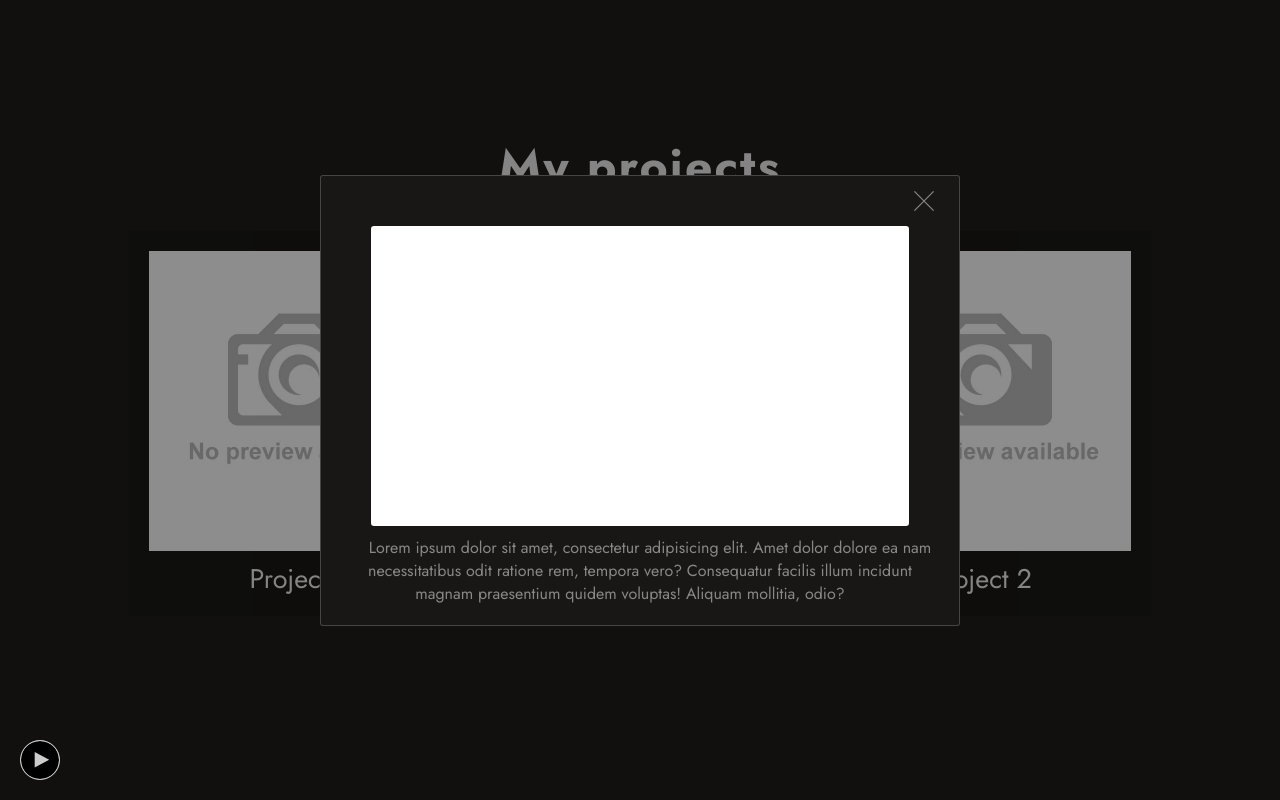
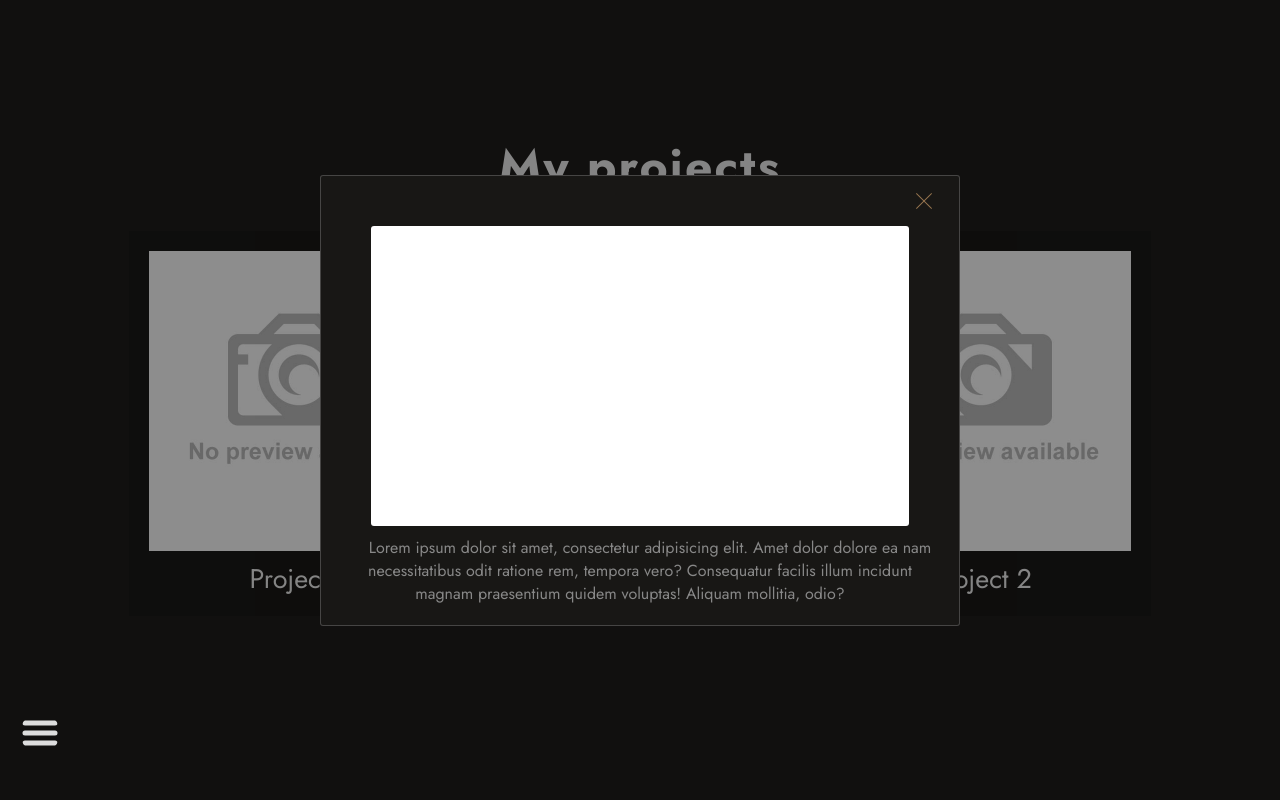
Before and after one commit to dotSality/portfolio, a React (Create React App) app: page / in a window 1280 px wide. Both pictures are taken after a click on the element 298 px from the left and 2577 px from the top of the page. Shown: the part 2177-2977 px from the top of the page. Built offline with nearby package versions, Linux system fonts and the light colour scheme.

Commit message:
fixed menu: changed icon to burger svg, added x-mark closing svg, fixed styles

```diff
--- a/src/Links/Links.module.scss
+++ b/src/Links/Links.module.scss
@@ -7,7 +7,7 @@
   flex-direction: column;
   align-items: center;
   width: 80px;
-  height: 280px;
+  height: 320px;
   bottom: 80px;
   z-index: 3;
 
@@ -24,28 +24,66 @@
     }
   }
 
-  .arrow {
-    border: 1px solid $inputTextColor;
+  .mark {
+    margin: 0 10px 0 0;
+    align-self: flex-end;
     position: relative;
-    margin-top: 20px;
-    width: 40px;
-    height: 40px;
-    border-radius: 50%;
-    background-color: $inputTextColor;
+    width: 13px;
+    height: 13px;
     background-repeat: no-repeat;
     background-size: contain;
     cursor: pointer;
     z-index: 5;
-    transform: rotateZ(90deg);
-    transition: 0.5s;
 
     &:hover {
-      border-color: $customInputOutlineActive;
-      background-color: $customInputOutlineActive;
+      margin: 2px 12px 2px 2px;
+      width: 9px;
+      height: 9px;
+
+      &:active {
+        margin: 23px 13px 3px 3px;
+        width: 8px;
+        height: 8px;
+      }
+    }
+  }
+
+  .burgerContainer {
+    position: relative;
+    right: 0;
+    transition: all 0.5s ease;
+    opacity: 1;
+
+    &.activeBurgerContainer {
+      right: 150%;
+      opacity: 0;
     }
 
-    &.arrowActive {
-      transform: rotateZ(-90deg);
+    .burger {
+      position: relative;
+      margin: 20px 0 0 0;
+      right: 0;
+      width: 40px;
+      height: 40px;
+      border-radius: 50%;
+      background-repeat: no-repeat;
+      background-size: contain;
+      cursor: pointer;
+      z-index: 5;
+
+      &:hover {
+        margin: 22px 2px 2px 2px;
+        width: 36px;
+        height: 36px;
+
+        &:active {
+          margin: 23px 3px 3px 3px;
+          width: 34px;
+          height: 34px;
+        }
+      }
     }
   }
+
+
 }
--- a/src/Links/Links.tsx
+++ b/src/Links/Links.tsx
@@ -5,21 +5,26 @@ import vk from '../assets/image/vk.svg';
 import telegram from '../assets/image/telegram.svg';
 import instagram from '../assets/image/instagram.svg';
 import linkedIn from '../assets/image/linkedin.svg';
-import arrow from '../assets/image/arrow.svg';
+import burger from '../assets/image/burger.svg';
+import x from '../assets/image/x-mark.svg';
 import {Link} from './Link/Link';
 
 export const Links = () => {
 
     const [active, setActive] = useState<boolean>(false)
 
-    const toggleActive = () => setActive(!active)
+    const onActiveHandler = () => setActive(true)
+    const offActiveHandler = () => setActive(false)
 
     const linksContainerClassName = `${s.linksContainer} ${active ? s.linksActive : ''}`
-    const burgerClassName = `${s.arrow} ${active ? s.arrowActive : ''}`
+    const burgerClassName = `${s.burgerContainer} ${active ? s.activeBurgerContainer : ''}`
 
     return (
         <div className={s.mainContainer}>
             <div className={`${s_c.contentContainer} ${linksContainerClassName}`}>
+                <div onClick={offActiveHandler}
+                    style={{backgroundImage: `url(${x})`}} className={s.mark}>
+                </div>
                 <Link backgroundImage={vk}
                     href={'https://vk.com/salityy'}/>
                 <Link backgroundImage={telegram}
@@ -29,9 +34,9 @@ export const Links = () => {
                 <Link backgroundImage={linkedIn}
                     href={'https://www.linkedin.com/in/maxim-ostapkevich-37073822b/'}/>
             </div>
-            <div className={s.burgerContainer}>
-                <div onClick={toggleActive}
-                    style={{backgroundImage: `url(${arrow})`}} className={burgerClassName}>
+            <div className={burgerClassName}>
+                <div onClick={onActiveHandler}
+                    style={{backgroundImage: `url(${burger})`}} className={s.burger}>
                 </div>
             </div>
         </div>
--- a/src/Nav/Nav.module.scss
+++ b/src/Nav/Nav.module.scss
@@ -7,10 +7,10 @@
 
     & a {
         color: $inputTextColor;
-    }
 
-    & a:hover {
-        color: $customInputOutlineActive;
-        text-decoration: underline;
+        &:hover {
+            color: $customInputOutlineActive;
+            text-decoration: underline;
+        }
     }
 }
--- a/src/common/components/modal/ModalWindow.module.scss
+++ b/src/common/components/modal/ModalWindow.module.scss
@@ -51,10 +51,16 @@
           border-color: $customInputOutlineActive;
         }
 
+        &:hover .close {
+          height: 20px;
+          width: 20px;
+        }
+
         .close {
           background-size: cover;
-          height: 20px;
-          width: 20px;
+          height: 16px;
+          width: 16px;
+          transition: all 0.2s ease;
         }
       }
     }
--- a/src/common/components/modal/ModalWindow.tsx
+++ b/src/common/components/modal/ModalWindow.tsx
@@ -11,18 +11,17 @@ type ModalWindowPropsType = {
 
 export const ModalWindow = ({active, setActive, children}: ModalWindowPropsType) => {
 
-    const [hover, setHover] = useState<boolean>(false)
-    const onHover = () => setHover(true)
-    const offHover = () => setHover(false)
+    // const [hover, setHover] = useState<boolean>(false)
+    // const onHover = () => setHover(true)
+    // const offHover = () => setHover(false)
 
     const offActive = () => setActive(false)
     return (
         <div onClick={offActive} className={active ? `${s.active} ${s.modal}` : s.active}>
             <div className={s.content} onClick={e => e.stopPropagation()}>
                 <div className={s.closeContainer}>
-                    <div className={s.bufer} onClick={offActive}
-                        onMouseEnter={onHover} onMouseLeave={offHover}>
-                        <div style={{backgroundImage: `url(${hover ? brown : grey})`}}
+                    <div className={s.bufer} onClick={offActive}>
+                        <div style={{backgroundImage: `url(${brown})`}}
                             className={s.close}></div>
                     </div>
                 </div>
```
Also changed, not shown: src/App.scss (line endings or trailing spaces), src/assets/image/burger.svg (added), src/assets/image/x-mark.svg (added).
